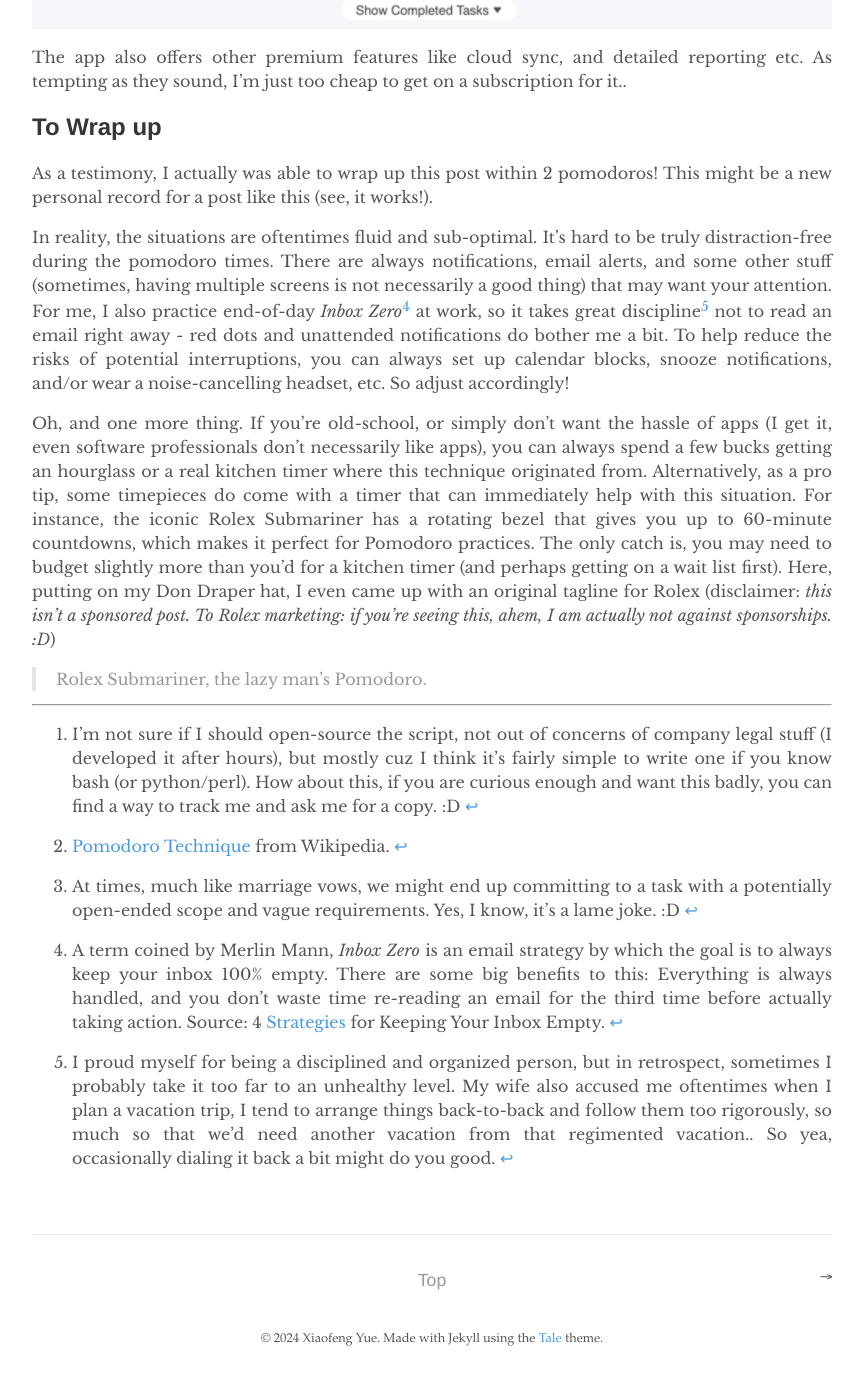
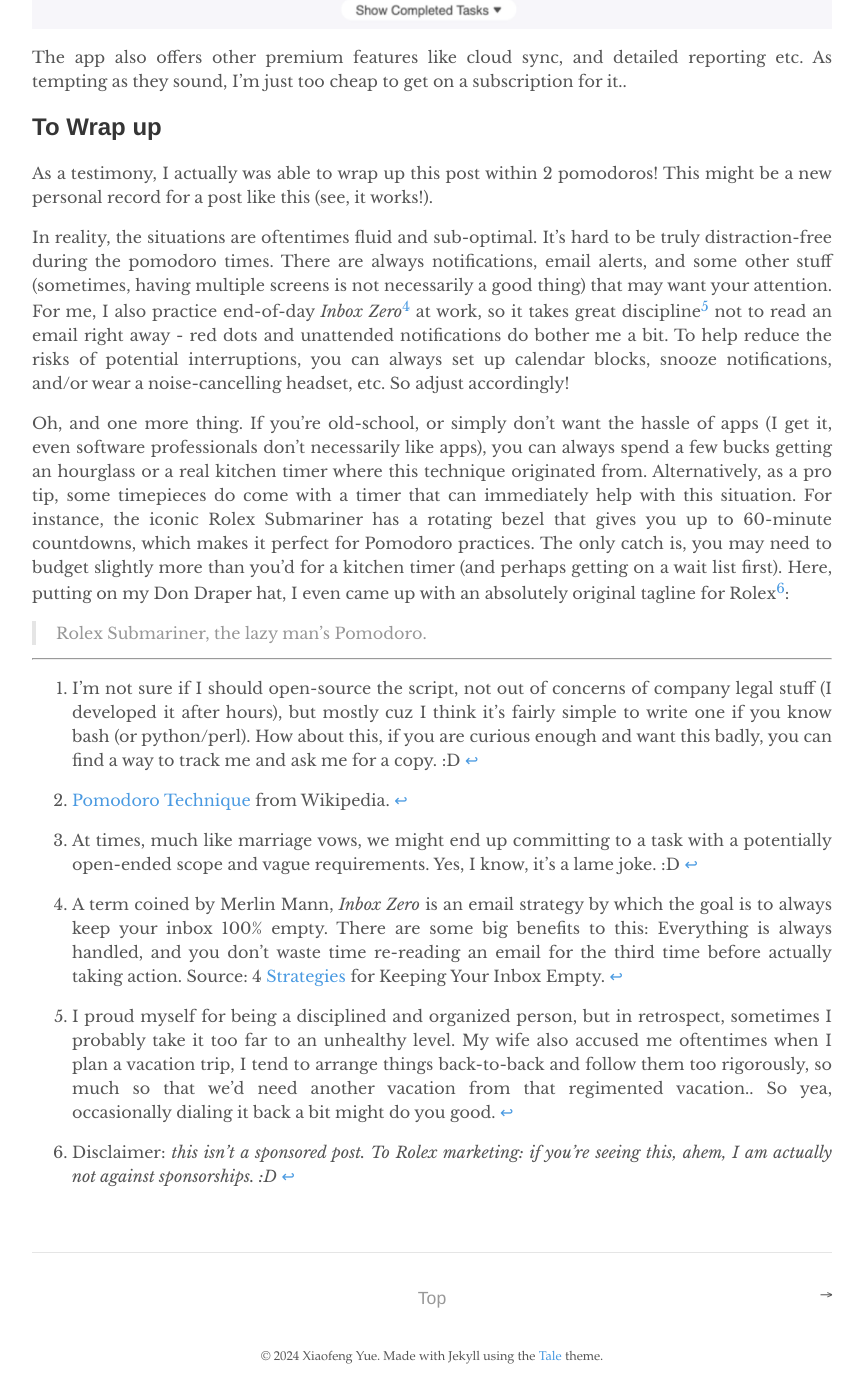
Before and after one commit to yuexiaofeng/yuexiaofeng.github.io, a Jekyll site: the page built from _posts/2024-03-11-pomodoro.md, in a window 1280 px wide and 1400 px high, scrolled down 2027 px. Shown: the whole window, without its empty margins (208-1073 px from the left). Built offline with Jekyll 4.4.1, drawn with Linux system fonts in a browser that asks for light colours; some of the changed lines change nothing that is shown.

Commit message:
updated footnote for pomodoro

```diff
--- a/_posts/2024-03-11-pomodoro.md
+++ b/_posts/2024-03-11-pomodoro.md
@@ -47,7 +47,7 @@ As a testimony, I actually was able to wrap up this post within 2 pomodoros! Thi
 
 In reality, the situations are oftentimes fluid and sub-optimal. It’s hard to be truly distraction-free during the pomodoro times. There are always notifications, email alerts, and some other stuff (sometimes, having multiple screens is not necessarily a good thing) that may want your attention. For me, I also practice end-of-day *Inbox Zero*[^fn4] at work, so it takes great discipline[^fn5] not to read an email right away - red dots and unattended notifications do bother me a bit. To help reduce the risks of potential interruptions, you can always set up calendar blocks, snooze notifications, and/or wear a noise-cancelling headset, etc. So adjust accordingly!
 
-Oh, and one more thing. If you’re old-school, or simply don't want the hassle of apps (I get it, even software professionals don’t necessarily like apps), you can always spend a few bucks getting an hourglass or a real kitchen timer where this technique originated from. Alternatively, as a pro tip, some timepieces do come with a timer that can immediately help with this situation. For instance, the iconic Rolex Submariner has a rotating bezel that gives you up to 60-minute countdowns, which makes it perfect for Pomodoro practices. The only catch is, you may need to budget slightly more than you’d for a kitchen timer (and perhaps getting on a wait list first). Here, putting on my Don Draper hat, I even came up with an original tagline for Rolex (disclaimer: *this isn’t a sponsored post. To Rolex marketing: if you’re seeing this, ahem, I am actually not against sponsorships. :D*)
+Oh, and one more thing. If you’re old-school, or simply don't want the hassle of apps (I get it, even software professionals don’t necessarily like apps), you can always spend a few bucks getting an hourglass or a real kitchen timer where this technique originated from. Alternatively, as a pro tip, some timepieces do come with a timer that can immediately help with this situation. For instance, the iconic Rolex Submariner has a rotating bezel that gives you up to 60-minute countdowns, which makes it perfect for Pomodoro practices. The only catch is, you may need to budget slightly more than you’d for a kitchen timer (and perhaps getting on a wait list first). Here, putting on my Don Draper hat, I even came up with an absolutely original tagline for Rolex[^fn6]:
 
 > Rolex Submariner, the lazy man’s Pomodoro.
 
@@ -57,3 +57,4 @@ Oh, and one more thing. If you’re old-school, or simply don't want the hassle
 [^fn3]: At times, much like marriage vows, we might end up committing to a task with a potentially open-ended scope and vague requirements. Yes, I know, it's a lame joke. :D
 [^fn4]: A term coined by Merlin Mann, *Inbox Zero* is an email strategy by which the goal is to always keep your inbox 100% empty. There are some big benefits to this: Everything is always handled, and you don’t waste time re-reading an email for the third time before actually taking action. Source: 4 [Strategies](https://www.themuse.com/advice/4-strategies-for-keeping-your-inbox-empty-which-one-is-right-for-you){:target="_blank"} for Keeping Your Inbox Empty.
 [^fn5]: I proud myself for being a disciplined and organized person, but in retrospect, sometimes I probably take it too far to an unhealthy level. My wife also accused me oftentimes when I plan a vacation trip, I tend to arrange things back-to-back and follow them too rigorously, so much so that we'd need another vacation from that regimented vacation.. So yea, occasionally dialing it back a bit might do you good.
+[^fn6]: Disclaimer: *this isn’t a sponsored post. To Rolex marketing: if you’re seeing this, ahem, I am actually not against sponsorships. :D*
```
